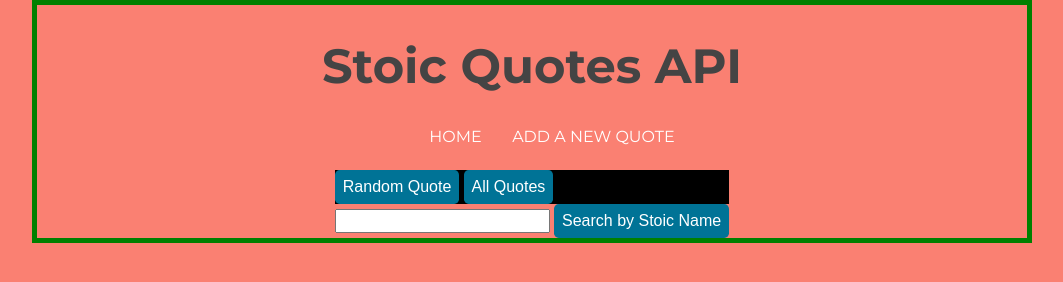
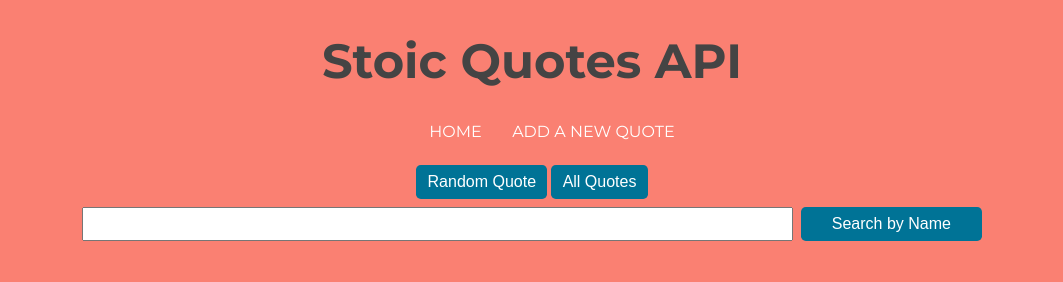
Before and after one commit to surla/stoic-quotes, a website: page public/index.html in a window 1280 px wide. Shown: the whole page, without its empty margins (108-1171 px from the left). Drawn offline with Linux system fonts and the light colour scheme.

Commit message:
update styling for homepage

```diff
--- a/public/index.html
+++ b/public/index.html
@@ -12,7 +12,7 @@
     />
   </head>
   <body>
-    <div class="container flex border">
+    <div class="container flex">
       <header>
         <h1 class="title">Stoic Quotes API</h1>
         <nav>
@@ -22,14 +22,16 @@
           </ul>
         </nav>
       </header>
-      <main>
+      <main class="container flex">
         <div class="btn-quote">
           <button class="btn" id="random-quote">Random Quote</button>
           <button class="btn" id="all-quotes">All Quotes</button>
         </div>
-        <div>
+        <div class="search flex">
           <input id="person" type="text" />
-          <button class="btn" id="search-name">Search by Stoic Name</button>
+          <button class="btn btn-search" id="search-name">
+            Search by Name
+          </button>
         </div>
         <div id="quote-container"></div>
       </main>
--- a/public/script.js
+++ b/public/script.js
@@ -14,8 +14,8 @@ const renderQuotes = (quotes = []) => {
       const newQuote = document.createElement("div");
       newQuote.className = "single-quote";
       newQuote.innerHTML = `
-				<div>${quote.quote}</div>
-				<div>${quote.person}</div>
+				<div class="quote-text">${quote.quote}</div>
+				<div class="attribution">- ${quote.person}</div>
 			`;
       quoteContainer.appendChild(newQuote);
     });
--- a/public/styles.css
+++ b/public/styles.css
@@ -25,6 +25,16 @@ a {
   text-transform: uppercase;
 }
 
+button:hover {
+  background-color: #006a8a4f;
+  transition: background-color 0.2s;
+}
+
+input {
+  width: 100%;
+  padding: 6px 10px;
+}
+
 .container {
   margin: 0 auto;
   flex-direction: column;
@@ -43,19 +53,35 @@ a {
   font-size: 3rem;
 }
 
+.search {
+  width: 100%;
+}
+
 .btn {
   background-color: #007396;
   color: #fff;
-  padding: 0.5em;
+  padding: 0.5em 0.7em;
   border: none;
   border-radius: 0.3em;
 }
 
-.btn-quote {
-  margin-inline: auto;
-  background-color: black;
+.btn-search {
+  width: 25%;
 }
 
-.border {
-  border: 5px solid green;
+#quote-container {
+  margin-top: 1em;
 }
+
+.single-quote {
+  padding: 10px;
+}
+
+.quote-text {
+  font-style: italic;
+  line-height: 1.5em;
+}
+
+.attribution {
+  margin-top: 0.5em;
+}
```
